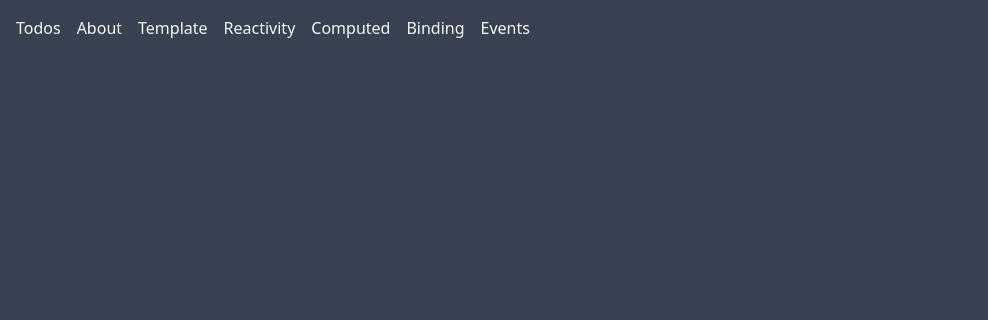
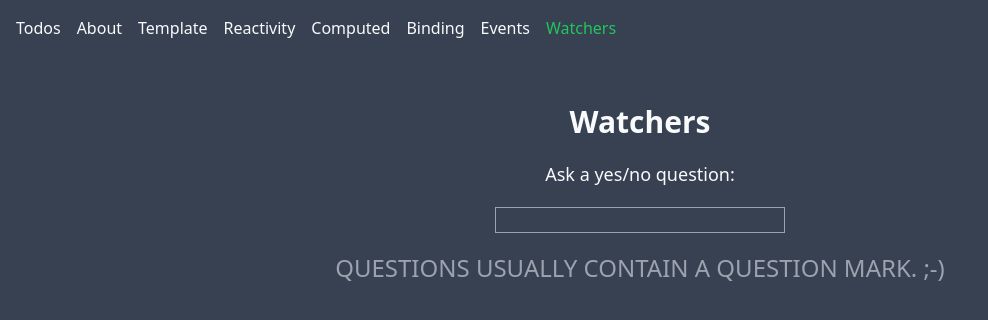
Before and after one commit to Farhood150/vue-todo, a Vue app: page /watchers in a window 1280 px wide. Shown: the top 320 px of the page, without its empty margins (0-988 px from the left). Built offline with nearby package versions, Linux system fonts and the light colour scheme.

Commit message:
feat: add Watchers view and routing; implement question-answering functionality with API integration

```diff
--- a/src/App.vue
+++ b/src/App.vue
@@ -12,6 +12,7 @@ import { RouterLink, RouterView } from 'vue-router'
         <RouterLink to="/computed">Computed</RouterLink>
         <RouterLink to="/binding">Binding</RouterLink>
         <RouterLink to="/events">Events</RouterLink>
+        <RouterLink to="/watchers">Watchers</RouterLink>
       </nav>
   </header>
   <main class="mt-8 p-4">
--- a/src/router/index.js
+++ b/src/router/index.js
@@ -5,6 +5,7 @@ import ReactivityView from '@/views/ReactivityView.vue'
 import ComputedView from '@/views/ComputedView.vue'
 import BindingView from '@/views/BindingView.vue'
 import EventsView from '@/views/EventsView.vue'
+import WatchersView from '@/views/WatchersView.vue'
 
 const router = createRouter({
   history: createWebHistory(import.meta.env.BASE_URL),
@@ -47,6 +48,11 @@ const router = createRouter({
       name: 'events',
       component: EventsView,
     },
+    {
+      path: '/watchers',
+      name: 'watchers',
+      component: WatchersView,
+    },
   ],
 })
 
--- /dev/null
+++ b/src/views/WatchersView.vue
@@ -0,0 +1,49 @@
+<script setup>
+import { ref, watch, watchEffect, useTemplateRef, onMounted } from 'vue'
+
+const question = ref('')
+const answer = ref('Questions usually contain a question mark. ;-)')
+const loading = ref(false)
+const image = ref('')
+const input = useTemplateRef('question-input')
+
+// watch works directly on a ref
+watch(question, async (newQuestion, oldQuestion) => {
+    if (newQuestion.includes('?') && newQuestion.length > 3) {
+        loading.value = true
+        answer.value = 'Thinking...'
+        try {
+            const res = await fetch('https://yesno.wtf/api')
+            const response = await res.json()
+            answer.value = response.answer
+            image.value = response.image
+        } catch (error) {
+            answer.value = 'Error! Could not reach the API. ' + error
+        } finally {
+            loading.value = false
+        }
+    }
+})
+
+watchEffect(() => {
+    if(input.value)
+        input.value.focus()
+})
+
+// onMounted(() => {
+//     input.value.focus()
+//     console.log(input.value)
+// })
+</script>
+
+<template>
+    <div class="flex flex-col items-center gap-5">
+        <h1 class="text-3xl font-bold">Watchers</h1>
+        <p class="text-lg">
+            Ask a yes/no question:
+        </p>
+        <input ref="question-input" v-model="question" :disabled="loading" class="bg-transparent outline outline-gray-400 w-72 disabled:text-red-600 disabled:bg-slate-500"/>
+        <p class="text-2xl text-gray-400 text-bold uppercase">{{ answer }}</p>
+        <img :src="image" alt="Yes or no image" v-if="image && !loading" class="w-72 object-cover"/>
+    </div>
+</template>
```
